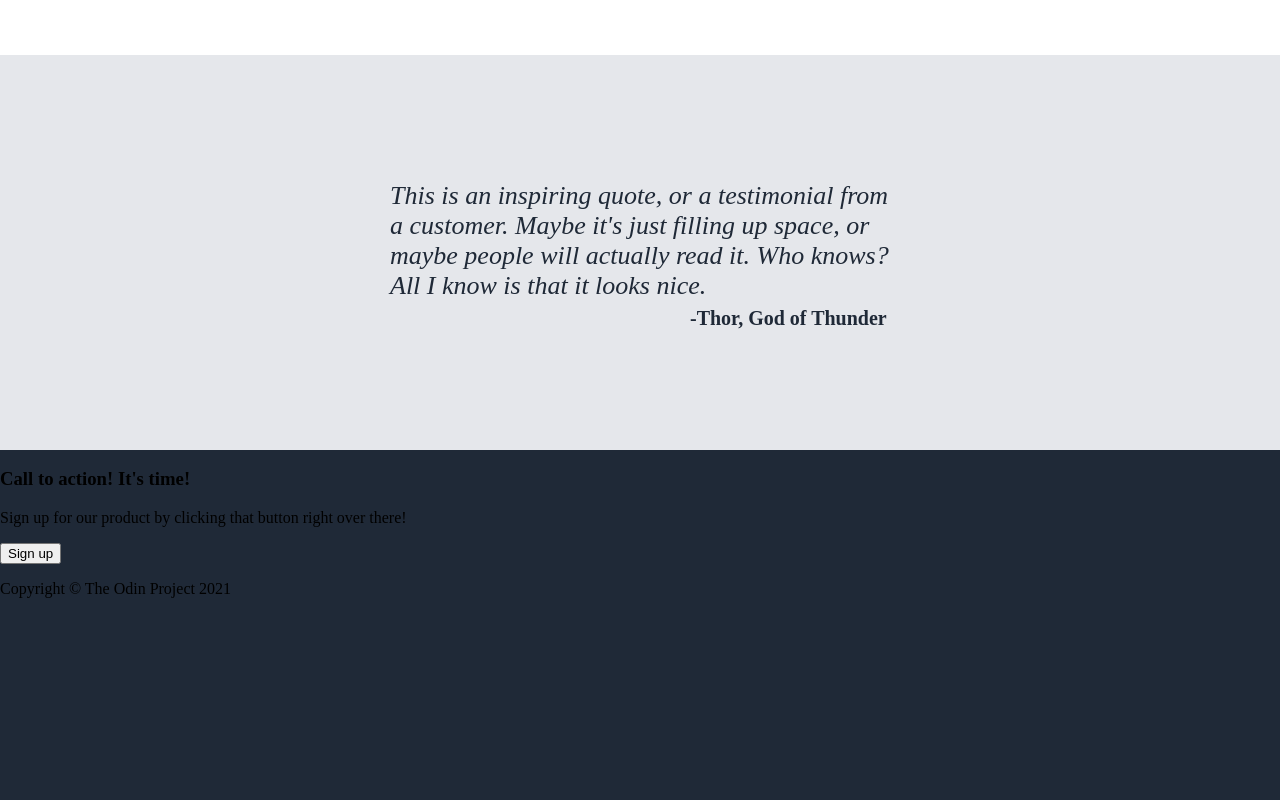
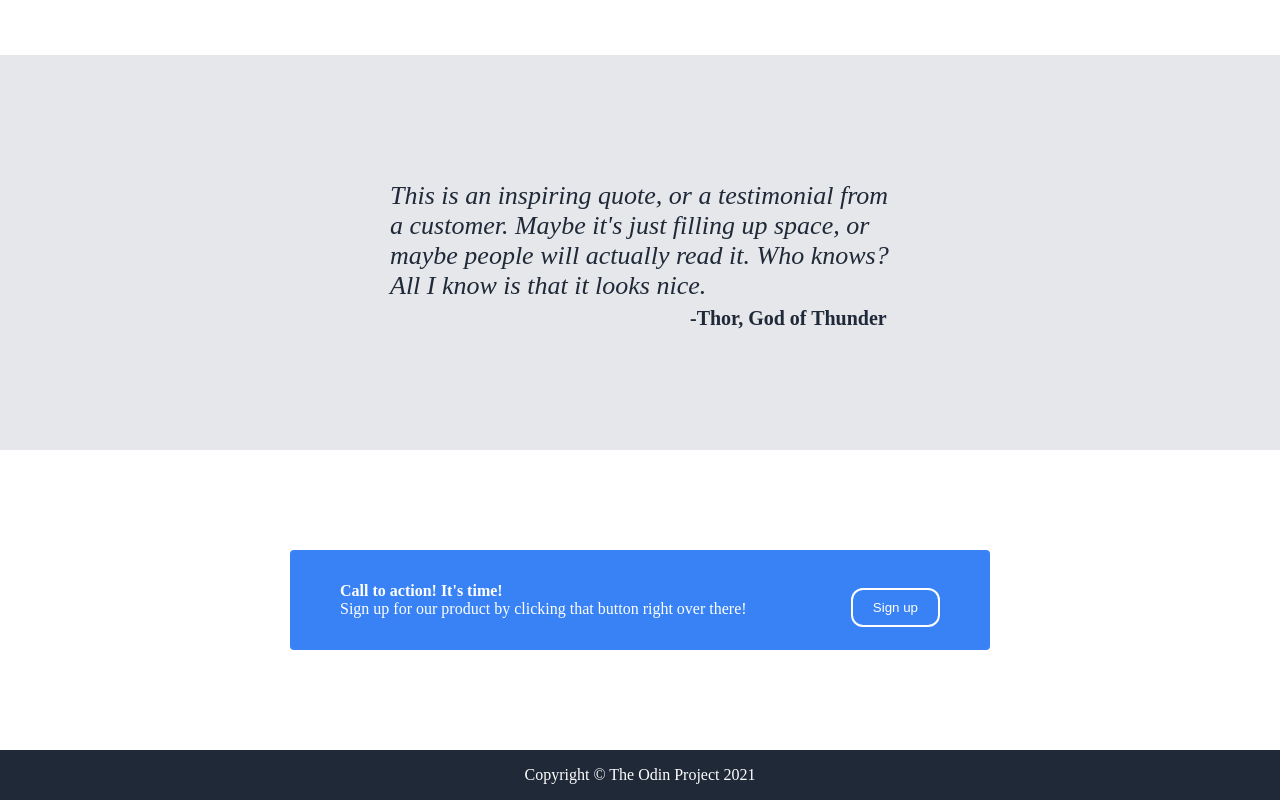
Before and after one commit to tmixon91/landing-page, a plain HTML site: page index.html in a window 1280 px wide. Shown: the part 950-1750 px from the top of the page. Before the commit the page ends 1564 px from the top, so only its background shows below. Drawn offline with Linux system fonts and the light colour scheme.

Commit message:
gave <p> in cta-content a class, applied css to the button centered the footer and changed the font color and size

```diff
--- a/index.html
+++ b/index.html
@@ -68,15 +68,21 @@
     </div>
 </div>
 
-<div class="cta-content"></div>
+<div class="cta-content">
     <div class="cta-container">
-        <h3>Call to action! It's time!</h3>
+        <div class="cta-container-text">
+        <p class="bold">Call to action! It's time!</p>
         <p>Sign up for our product by clicking that button right over there!</p>
-        <button>Sign up</button>
+        </div>
+    <div class="inverse-button-container">
+        <button class="inverse-button">Sign up</button>
     </div>
+    </div>
+</div>
 
-<div class="footer"></div>
+<div class="footer">
     <p>Copyright © The Odin Project 2021</p>
+</div>
 
 </body>
 </html>
--- a/style.css
+++ b/style.css
@@ -137,3 +137,54 @@ a {
     font-weight: bold;
     padding-left: 300px;
 }
+
+/* cta-content below */
+.cta-content {
+    display: flex;
+    justify-content: center;
+    align-items: center;
+    background-color: white;
+    padding: 100px;
+}
+
+.cta-container {
+    display: flex;
+    justify-content: space-between;
+    align-items: center;
+    background-color: #3882f6;
+    border-radius: 4px;
+    width: 600px;
+    height: 100px;
+    padding: 0 50px;
+}
+
+.cta-container p {
+    margin: 0;
+}
+
+.cta-container-text {
+    color: white;
+}
+.bold {
+    font-weight: bolder;
+}
+
+.inverse-button {
+    border-color: white;
+    border-style: solid;
+    border-radius: 4px;
+    background-color: #3882f6;
+    color: white;
+    margin-top: 15px;
+    border-radius: 12px;
+    padding: 10px 20px;
+    text-align: center;
+}
+
+/* footer below */
+
+.footer {
+    color: white;
+    text-align: center;
+    font-size: 16px;
+}
```
